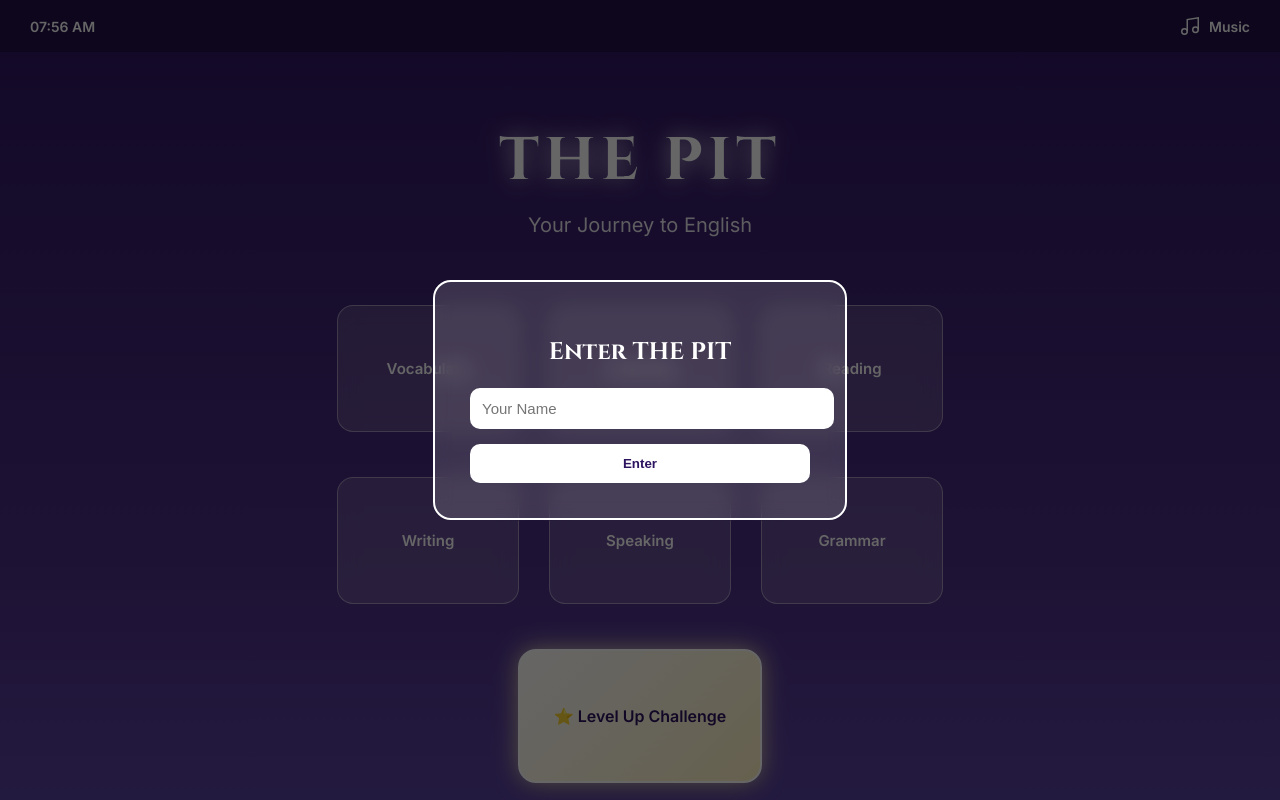
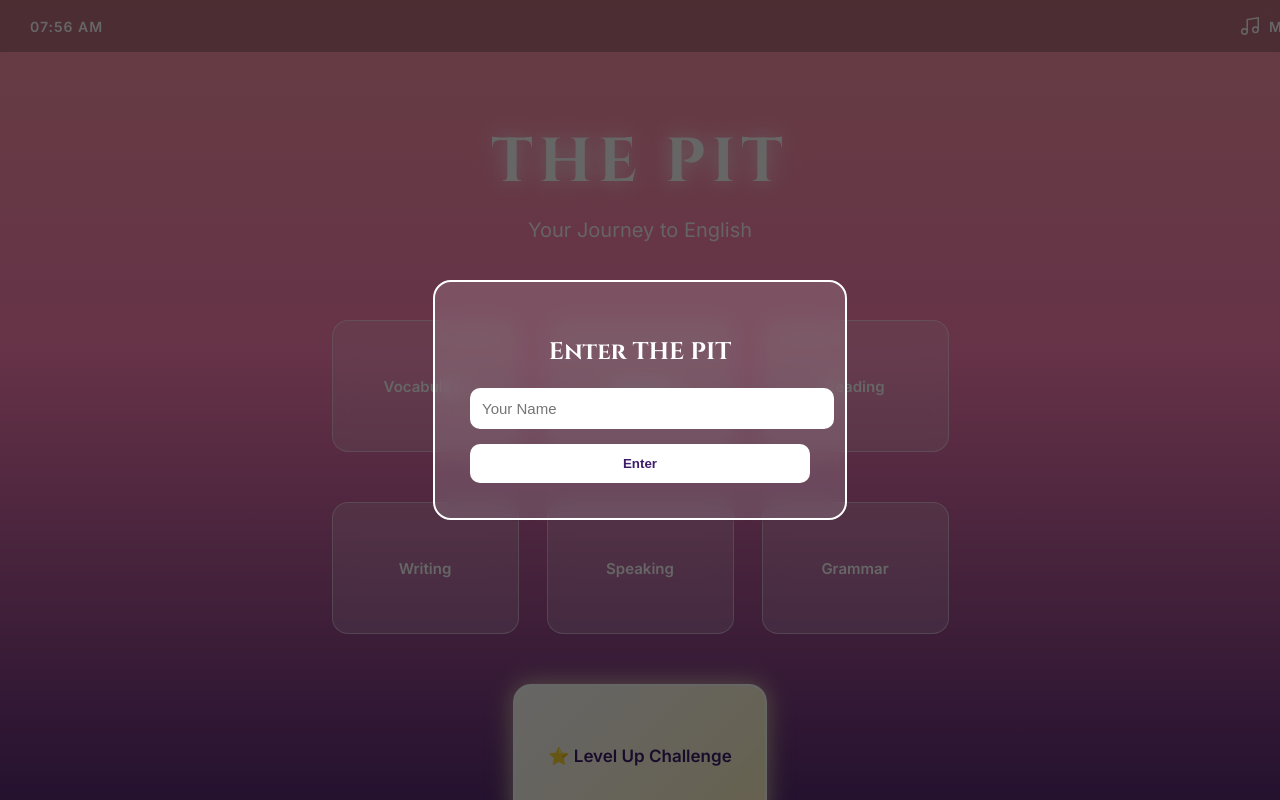
Before and after one commit to LAULAUtonton/GAMIFICATION, a plain HTML site: page index.html in a window 1280 px wide. Shown: the top 800 px of the page. Drawn offline with Linux system fonts and the light colour scheme.

Commit message:
Update index.html

```diff
--- a/index.html
+++ b/index.html
@@ -9,33 +9,38 @@
 
 <style>
 
-/* ======================
-   COLOR SYSTEM
-====================== */
+/* =========================
+   COLOR MIX SYSTEM
+========================= */
 :root{
-  --purple-dark:#2d1460;
-  --purple-mid:#4b2e83;
+  --pink-top:#ff9aa9;
+  --pink-mid:#ff7eb3;
+  --purple-deep:#3c1c6b;
   --purple-soft:#6d5acb;
-  --glass:rgba(255,255,255,.15);
-  --border:rgba(255,255,255,.4);
-  --highlight:#fff3c4;
+  --glass:rgba(255,255,255,.18);
+  --border:rgba(255,255,255,.45);
+  --gold:#fff3c4;
 }
 
-/* ======================
+/* =========================
    BASE
-====================== */
+========================= */
 html,body{
   margin:0;
   padding:0;
   font-family:'Inter', sans-serif;
-  background:linear-gradient(to bottom,var(--purple-dark),var(--purple-mid),var(--purple-soft));
+  background:linear-gradient(to bottom,
+    var(--pink-top) 0%,
+    var(--pink-mid) 30%,
+    var(--purple-deep) 75%,
+    var(--purple-soft) 100%);
   color:white;
   overflow-x:hidden;
 }
 
-/* ======================
+/* =========================
    TOP BAR
-====================== */
+========================= */
 .top-bar{
   position:fixed;
   top:0;
@@ -44,15 +49,15 @@ html,body{
   justify-content:space-between;
   align-items:center;
   padding:15px 30px;
-  box-sizing:border-box;
   background:rgba(0,0,0,.25);
   backdrop-filter:blur(6px);
+  z-index:50;
   font-size:14px;
-  z-index:50;
 }
 
 .clock{
   font-weight:600;
+  letter-spacing:1px;
 }
 
 .music-btn{
@@ -71,9 +76,9 @@ html,body{
   fill:none;
 }
 
-/* ======================
+/* =========================
    HEADER
-====================== */
+========================= */
 .header{
   text-align:center;
   padding:120px 20px 30px 20px;
@@ -81,16 +86,19 @@ html,body{
 
 .main-title{
   font-family:'Cinzel', serif;
-  font-size:clamp(38px,6vw,60px);
-  letter-spacing:5px;
+  font-size:clamp(40px,6vw,62px);
+  letter-spacing:6px;
   margin:0;
-  text-shadow:0 0 25px rgba(255,255,255,.8);
+  text-shadow:
+    0 0 20px rgba(255,255,255,.8),
+    0 0 40px rgba(255,255,255,.4);
 }
 
 .subtitle{
   font-size:clamp(16px,2vw,20px);
-  margin-top:12px;
-  opacity:.9;
+  margin-top:14px;
+  opacity:.95;
+  font-weight:500;
 }
 
 .welcome{
@@ -99,31 +107,31 @@ html,body{
   opacity:.95;
 }
 
-/* ======================
-   MENU LAYOUT
-====================== */
+/* =========================
+   MENU
+========================= */
 .menu{
   max-width:1000px;
-  margin:20px auto 160px auto;
+  margin:30px auto 160px auto;
   padding:0 25px;
   display:flex;
   flex-direction:column;
-  gap:45px;
+  gap:50px;
 }
 
 .row{
   display:flex;
   justify-content:center;
-  gap:30px;
+  gap:28px;
   flex-wrap:wrap;
 }
 
-/* ======================
+/* =========================
    STATION BUTTONS
-====================== */
+========================= */
 .station{
-  width:180px;
-  height:125px;
+  width:185px;
+  height:130px;
   background:var(--glass);
   backdrop-filter:blur(10px);
   border-radius:16px;
@@ -133,7 +141,6 @@ html,body{
   flex-direction:column;
   align-items:center;
   justify-content:center;
-  gap:10px;
 
   text-decoration:none;
   color:white;
@@ -143,83 +150,64 @@ html,body{
   transition:.3s ease;
 }
 
-.station svg{
-  width:30px;
-  height:30px;
-  stroke:white;
-  stroke-width:1.6;
-  fill:none;
-  filter:drop-shadow(0 4px 10px rgba(255,255,255,.4));
+.station:hover{
+  transform:translateY(-6px);
+  background:rgba(255,255,255,.28);
 }
 
-.station:hover{
-  transform:translateY(-6px);
-  background:rgba(255,255,255,.25);
-}
-
-/* ======================
-   CHALLENGE BUTTON
-====================== */
+/* =========================
+   CHALLENGE (GOLD)
+========================= */
 .challenge-wrapper{
   display:flex;
   justify-content:center;
 }
 
 .challenge-btn{
-  width:240px;
-  height:130px;
-  background:linear-gradient(135deg,#ffffff,#fff3c4);
-  color:#2d1460;
+  width:250px;
+  height:140px;
+  background:linear-gradient(135deg,#ffffff,var(--gold));
+  color:var(--purple-deep);
   border-radius:18px;
   border:2px solid white;
 
   display:flex;
-  flex-direction:column;
   align-items:center;
   justify-content:center;
-  gap:10px;
 
   font-weight:700;
-  font-size:16px;
+  font-size:17px;
   text-decoration:none;
 
   box-shadow:
     0 0 25px rgba(255,243,196,.8),
-    0 8px 25px rgba(0,0,0,.25);
+    0 10px 30px rgba(0,0,0,.25);
 
   transition:.35s ease;
-}
-
-.challenge-btn svg{
-  width:32px;
-  height:32px;
-  stroke:#2d1460;
-  stroke-width:1.8;
-  fill:none;
 }
 
 .challenge-btn:hover{
   transform:translateY(-8px) scale(1.05);
 }
 
-/* ======================
+/* =========================
    GAMES BUTTON
-====================== */
+========================= */
 .games-wrapper{
   display:flex;
   justify-content:center;
 }
 
 .games{
-  width:250px;
+  width:240px;
   height:135px;
-  border:2px solid var(--highlight);
+  border:2px solid var(--gold);
   box-shadow:0 0 20px rgba(255,243,196,.6);
 }
 
-/* ======================
+/* =========================
    LOGIN MODAL
-====================== */
+========================= */
 #entryModal{
   position:fixed;
   inset:0;
@@ -261,14 +249,14 @@ html,body{
   border-radius:10px;
   border:none;
   background:white;
-  color:var(--purple-dark);
+  color:var(--purple-deep);
   font-weight:600;
   cursor:pointer;
 }
 
-/* ======================
+/* =========================
    RESPONSIVE
-====================== */
+========================= */
 @media(max-width:700px){
   .station{
     width:150px;
@@ -281,7 +269,7 @@ html,body{
     flex-direction:column;
     align-items:center;
   }
-  .station, .challenge-btn, .games{
+  .station,.challenge-btn,.games{
     width:100%;
     max-width:320px;
   }
@@ -292,7 +280,6 @@ html,body{
 
 <body>
 
-<!-- TOP BAR -->
 <div class="top-bar">
   <div class="clock" id="clock"></div>
   <div class="music-btn" onclick="toggleMusic()">
@@ -305,7 +292,6 @@ html,body{
   </div>
 </div>
 
-<!-- LOGIN MODAL -->
 <div id="entryModal">
   <div class="modal-box">
     <h2>Enter THE PIT</h2>
@@ -314,14 +300,12 @@ html,body{
   </div>
 </div>
 
-<!-- HEADER -->
 <div class="header">
   <h1 class="main-title">THE PIT</h1>
   <div class="subtitle">Your Journey to English</div>
   <div class="welcome" id="welcomeMessage"></div>
 </div>
 
-<!-- MENU -->
 <div class="menu">
 
   <div class="row">
@@ -356,7 +340,6 @@ html,body{
 
 <script>
 
-/* CLOCK */
 function updateClock(){
   const now=new Date();
   document.getElementById("clock").innerText=
@@ -365,7 +348,6 @@ function updateClock(){
 setInterval(updateClock,1000);
 updateClock();
 
-/* LOGIN */
 function enterSite(){
   const name=document.getElementById("studentName").value.trim();
   if(name===""){
@@ -385,7 +367,6 @@ window.onload=function(){
   }
 }
 
-/* MUSIC */
 let musicOn=false;
 function toggleMusic(){
   const audio=document.getElementById("bgMusic");
```
